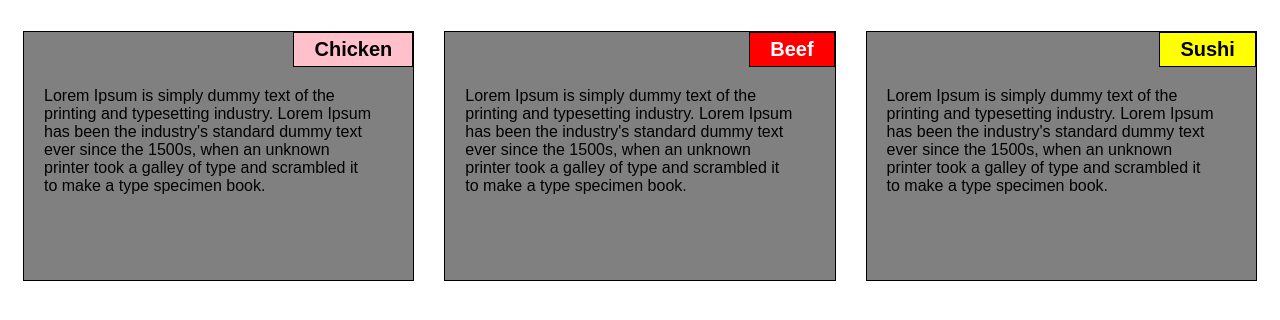
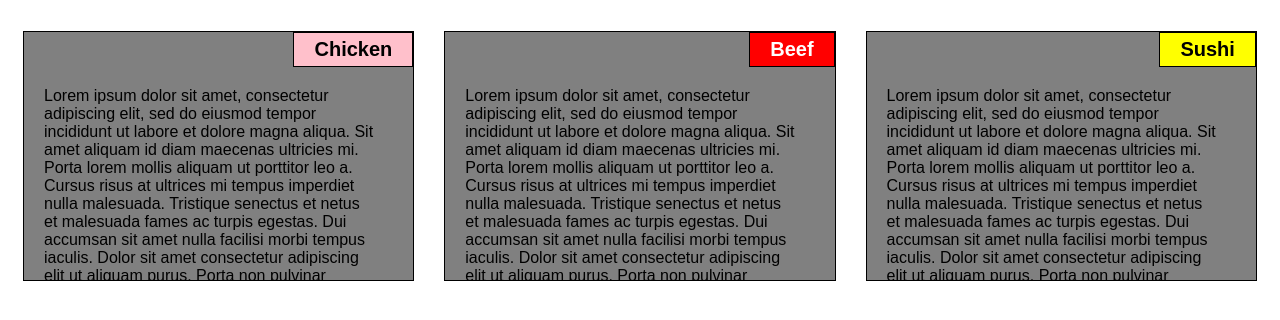
Before and after one commit to karlo497/Coursera-Assignments, a plain HTML site: page index.html in a window 1280 px wide. Shown: the part 54-374 px from the top of the page. Drawn offline with Linux system fonts and the light colour scheme.

Commit message:
Update index.html

```diff
--- a/index.html
+++ b/index.html
@@ -15,21 +15,21 @@
     <div class="col-lg-4 col-md-6 col-sm-12">
         <section>
             <h2 id="chicken">Chicken</h2>
-            <p>Lorem Ipsum is simply dummy text of the printing and typesetting industry. Lorem Ipsum has been the industry's standard dummy text ever since the 1500s, when an unknown printer took a galley of type and scrambled it to make a type specimen book.</p>
+            <p>Lorem ipsum dolor sit amet, consectetur adipiscing elit, sed do eiusmod tempor incididunt ut labore et dolore magna aliqua. Sit amet aliquam id diam maecenas ultricies mi. Porta lorem mollis aliquam ut porttitor leo a. Cursus risus at ultrices mi tempus imperdiet nulla malesuada. Tristique senectus et netus et malesuada fames ac turpis egestas. Dui accumsan sit amet nulla facilisi morbi tempus iaculis. Dolor sit amet consectetur adipiscing elit ut aliquam purus. Porta non pulvinar neque laoreet suspendisse interdum. Arcu vitae elementum curabitur vitae nunc sed velit dignissim sodales. A scelerisque purus semper eget duis at tellus at. Sed libero enim sed faucibus turpis in eu mi bibendum. Amet consectetur adipiscing elit ut aliquam. Duis at tellus at urna condimentum mattis. Netus et malesuada fames ac turpis egestas. Ac odio tempor orci dapibus.</p>
         </section>
     </div>
 
     <div class="col-lg-4 col-md-6 col-sm-12">
         <section>
             <h2 id="beef">Beef</h2>
-            <p>Lorem Ipsum is simply dummy text of the printing and typesetting industry. Lorem Ipsum has been the industry's standard dummy text ever since the 1500s, when an unknown printer took a galley of type and scrambled it to make a type specimen book.</p>
+            <p>Lorem ipsum dolor sit amet, consectetur adipiscing elit, sed do eiusmod tempor incididunt ut labore et dolore magna aliqua. Sit amet aliquam id diam maecenas ultricies mi. Porta lorem mollis aliquam ut porttitor leo a. Cursus risus at ultrices mi tempus imperdiet nulla malesuada. Tristique senectus et netus et malesuada fames ac turpis egestas. Dui accumsan sit amet nulla facilisi morbi tempus iaculis. Dolor sit amet consectetur adipiscing elit ut aliquam purus. Porta non pulvinar neque laoreet suspendisse interdum. Arcu vitae elementum curabitur vitae nunc sed velit dignissim sodales. A scelerisque purus semper eget duis at tellus at. Sed libero enim sed faucibus turpis in eu mi bibendum. Amet consectetur adipiscing elit ut aliquam. Duis at tellus at urna condimentum mattis. Netus et malesuada fames ac turpis egestas. Ac odio tempor orci dapibus.</p>
         </section>
     </div>
 
     <div class="col-lg-4 col-md-12 col-sm-12">
         <section>
             <h2 id="sushi">Sushi</h2>
-            <p>Lorem Ipsum is simply dummy text of the printing and typesetting industry. Lorem Ipsum has been the industry's standard dummy text ever since the 1500s, when an unknown printer took a galley of type and scrambled it to make a type specimen book.</p>
+            <p>Lorem ipsum dolor sit amet, consectetur adipiscing elit, sed do eiusmod tempor incididunt ut labore et dolore magna aliqua. Sit amet aliquam id diam maecenas ultricies mi. Porta lorem mollis aliquam ut porttitor leo a. Cursus risus at ultrices mi tempus imperdiet nulla malesuada. Tristique senectus et netus et malesuada fames ac turpis egestas. Dui accumsan sit amet nulla facilisi morbi tempus iaculis. Dolor sit amet consectetur adipiscing elit ut aliquam purus. Porta non pulvinar neque laoreet suspendisse interdum. Arcu vitae elementum curabitur vitae nunc sed velit dignissim sodales. A scelerisque purus semper eget duis at tellus at. Sed libero enim sed faucibus turpis in eu mi bibendum. Amet consectetur adipiscing elit ut aliquam. Duis at tellus at urna condimentum mattis. Netus et malesuada fames ac turpis egestas. Ac odio tempor orci dapibus.</p>
         </section>
     </div>
 </body>
```
